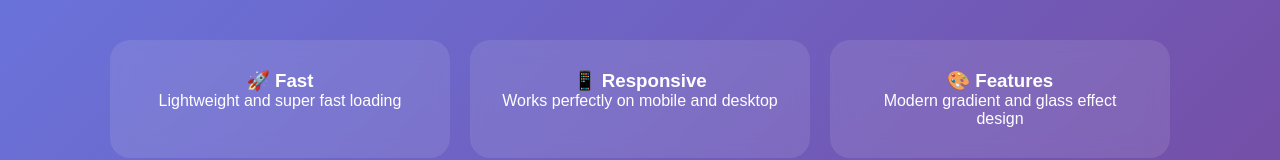
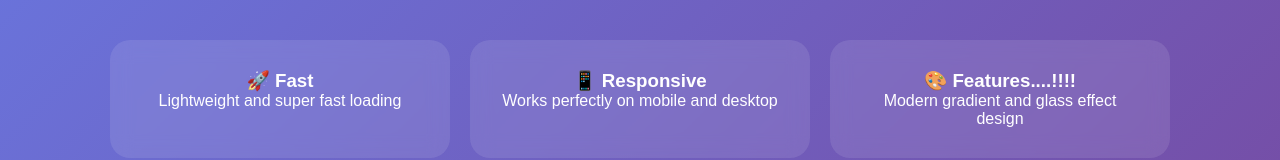
Before and after one commit to samiullah785/loginpage, a plain HTML site: page login.html in a window 1280 px wide. Shown: the part 470-630 px from the top of the page. Drawn offline with Linux system fonts and the light colour scheme.

Commit message:
pracice purpose

```diff
--- a/login.html
+++ b/login.html
@@ -139,7 +139,7 @@
         <p>Works perfectly on mobile and desktop</p>
       </div>
       <div class="card">
-        <h3>🎨 Features</h3>
+        <h3>🎨 Features....!!!!</h3>
         <p>Modern gradient and glass effect design</p>
       </div>
     </section>
```
